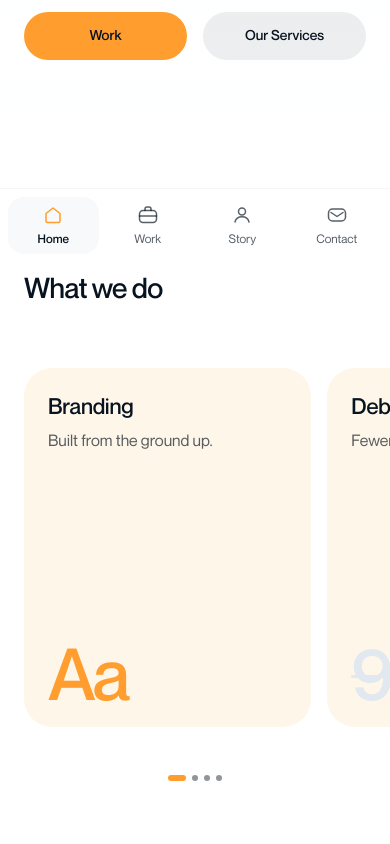
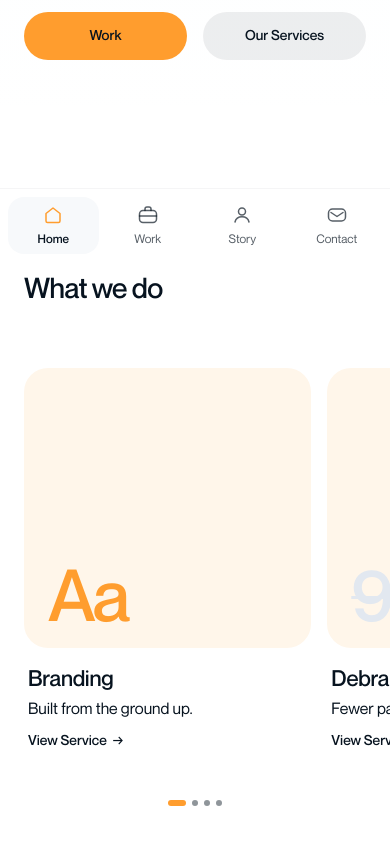
Before and after one commit to matthewostaco7/-twin-website, a Next.js app: page / in a window 390 px wide. Shown: the part 582-1426 px from the top of the page. Built offline with nearby package versions, Linux system fonts and the light colour scheme.

Commit message:
Service cards: graphic tile above title, line and View Service link
Co-Authored-By: Claude Sonnet 5.5 <noreply@anthropic.com>
Claude-Session: https://claude.ai/code/session_01UqTkKkfJ5xTqC9vSdU1Zph

```diff
--- a/app/globals.css
+++ b/app/globals.css
@@ -151,10 +151,17 @@ p{text-wrap:pretty}
 
 /* service cards: title, one line, one bold element */
 .bento{display:grid;grid-template-columns:repeat(4,minmax(0,1fr));gap:var(--gutter)}
-.bc{display:flex;flex-direction:column;aspect-ratio:3/4;padding:clamp(28px,2.6vw,40px);border-radius:var(--r-card);background:var(--tint-card);color:var(--fg);transition:background .2s}
-@media(hover:hover){.bc:hover{background:var(--tint)}}
-.bc:active{background:var(--tint)}
-.bc p{margin-top:var(--s1);max-width:14em;color:var(--t2)}
+.bc{display:flex;flex-direction:column;width:100%;color:var(--fg)}
+.bc-graphic{display:flex;align-items:flex-end;height:280px;padding:24px;border-radius:24px;background:var(--tint-card);transition:transform .5s var(--ease)}
+.bc-info{margin-top:var(--s2);padding:0 4px}
+.bc-info p{margin-top:4px}
+.bc-cta{display:flex;align-items:center;gap:6px;margin-top:var(--s1);font-size:var(--fs-small);font-weight:600}
+.bc-go{display:inline-block;transition:transform .2s,color .2s}
+@media(hover:hover){.bc:hover .bc-go{transform:translateX(4px);color:var(--signal)}.bc:hover .bc-graphic{transform:translateY(-6px)}}
+.bc:focus-visible{outline:2px solid var(--signal);outline-offset:4px;border-radius:24px}
+
+
+
 .bc-viz{display:flex;align-items:flex-end;margin-top:auto;padding-top:var(--s3)}
 .bc-aa{font-size:clamp(72px,7vw,104px);font-weight:500;line-height:.8;letter-spacing:-.04em;color:var(--signal)}
 .bc-num{display:inline-flex;align-items:center;gap:.12em}
@@ -176,7 +183,7 @@ p{text-wrap:pretty}
   /* phones and tablets: swipe sideways, with dots */
   .bento{display:flex;gap:var(--s2);overflow-x:auto;scroll-snap-type:x mandatory;margin-inline:calc(-1 * var(--pad));padding-inline:var(--pad);scroll-padding-inline:var(--pad);scrollbar-width:none}
   .bento::-webkit-scrollbar{display:none}
-  .bc{flex:0 0 min(84%,360px);scroll-snap-align:start;aspect-ratio:4/5;padding:var(--s3);border-radius:28px}
+  .bc{flex:0 0 min(84%,360px);scroll-snap-align:start}
   .svc-dots{display:flex;justify-content:center;align-items:center;gap:6px;margin-top:var(--s5)}
   .svc-dots button{position:relative;width:6px;height:6px;border-radius:99px;background:var(--edge);transition:width .3s,background .3s}
   .svc-dots button::after{content:"";position:absolute;inset:-19px -4px}
@@ -405,8 +412,8 @@ p{text-wrap:pretty}
 /* Contact keeps its soft blue light at the top; every other page is plain white */
 .main.is-contact{background:radial-gradient(60% 640px at 6% -8%,rgba(146,217,238,.20),transparent 72%),var(--bg);background-repeat:no-repeat}
 .btn{transition:filter .2s,background .2s}
-.bc{transition:background .3s,transform .5s var(--ease)}
-@media(hover:hover){.bc:hover{transform:translateY(-6px)}}
+
+
 .g .ph{transition:transform .5s var(--ease)}
 @media(hover:hover){.g:hover .ph{filter:none;transform:translateY(-4px)}}
 .f input[type="text"],.f textarea{border:1px solid var(--air);background:rgba(246,247,249,.72)}
--- a/components/ServicesGrid.tsx
+++ b/components/ServicesGrid.tsx
@@ -62,9 +62,12 @@ export default function ServicesGrid() {
       <div className="bento" ref={grid}>
         {SERVICE_SLUGS.map((slug) => (
           <Link key={slug} className="bc rv" href={"/services/" + slug}>
-            <h3>{SERVICES[slug].name}</h3>
-            <p>{SERVICES[slug].line}</p>
-            {VISUALS[slug]}
+            <div className="bc-graphic">{VISUALS[slug]}</div>
+            <div className="bc-info">
+              <h3>{SERVICES[slug].name}</h3>
+              <p>{SERVICES[slug].line}</p>
+              <span className="bc-cta">View Service <span className="bc-go" aria-hidden="true">&rarr;</span></span>
+            </div>
           </Link>
         ))}
       </div>
```
